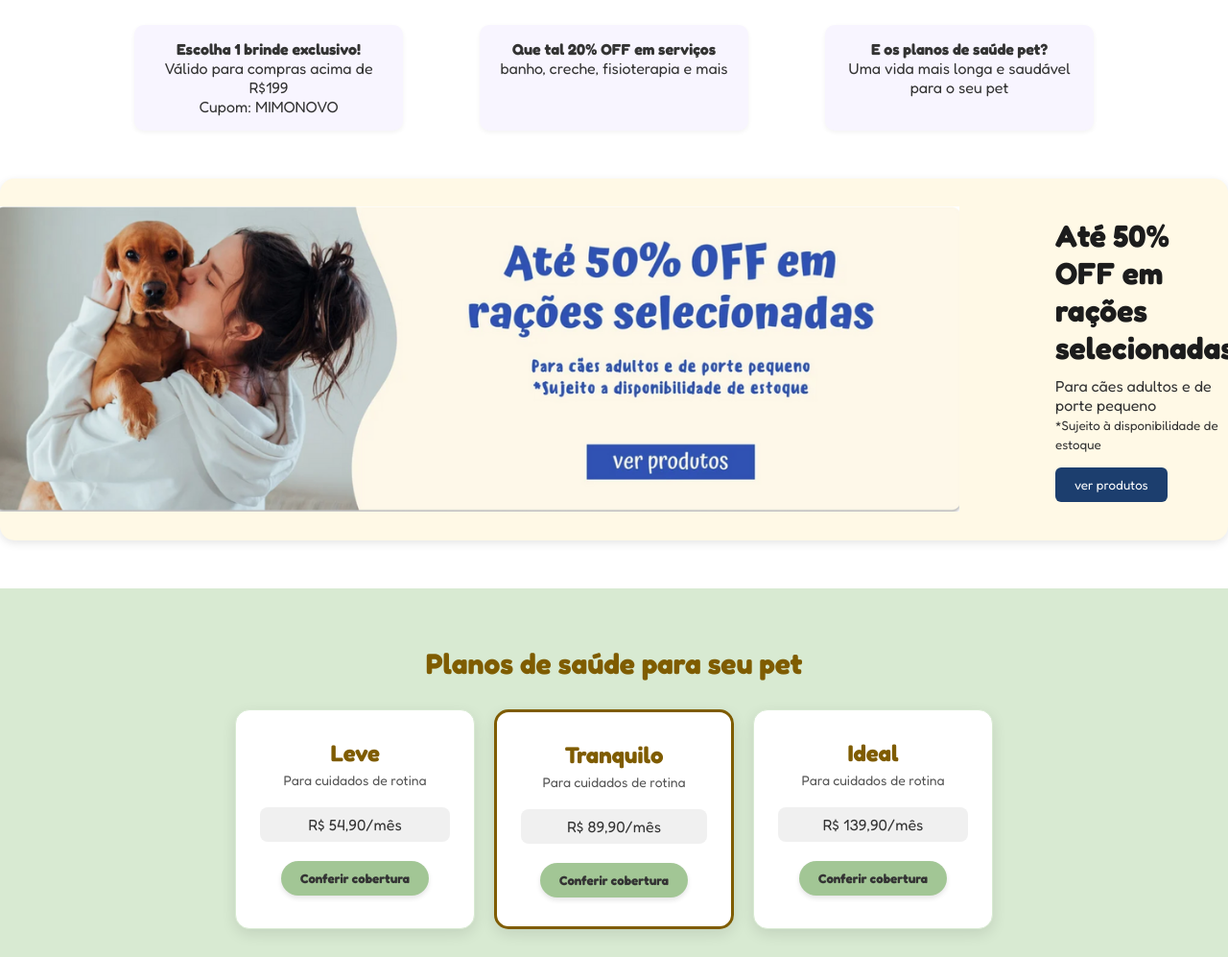
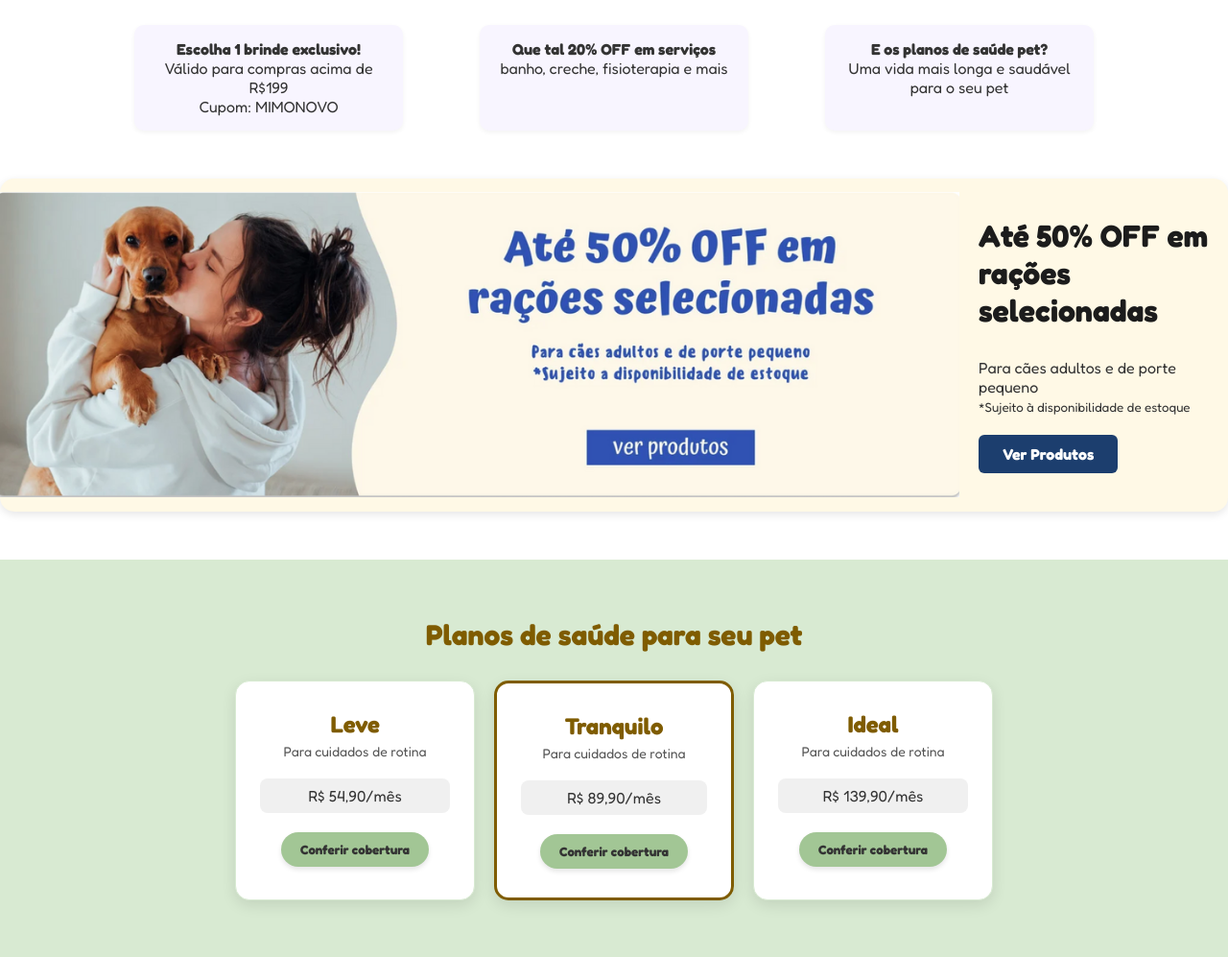
Before and after one commit to victorribeiro12/VACS2010, a PHP site: page /landing.html in a window 1280 px wide. Shown: the part 149-1146 px from the top of the page at 96% size. Run offline with PHP 8.4, Linux system fonts and the light colour scheme.

Commit message:
style & fix: (landing) botao de ver produtos funciona e etc *ultimo commit oficial*

```diff
--- a/Landing Page/landing.html
+++ b/Landing Page/landing.html
@@ -73,7 +73,8 @@
                     Para cães adultos e de porte pequeno<br>
                     <small>*Sujeito à disponibilidade de estoque</small>
                 </p>
-                <button class="btn-banner">ver produtos</button>
+                <a href="#produtos" class="btn-banner">Ver Produtos</a>
+
             </div>
         </div>
     </section>
@@ -113,7 +114,7 @@
                 <div class="tag-melhor-opcao">A melhor opção</div>
                 <h3>Anual</h3>
                 <span class="parcelamento">12x de R$ 24,99</span>
-                <span class="preco-grande">R$ 9,99<small> / mês</small></span>
+                <span class="preco-grande"><br>R$9,99<small> / mês</small></span>
                 <span class="valor-total">OU R$ 119,88 À VISTA</span>
                 <button>Quero contratar</button>
             </div>
@@ -180,7 +181,7 @@
     </section>
 
     <!-- PRODUTOS -->
-    <section class="produtos">
+    <section class="produtos" id="produtos">
         <h2 class="header-produtos">Até 50% OFF em produtos exclusivos</h2>
 
         <div class="grid-produtos">
--- a/Landing Page/style-landing.css
+++ b/Landing Page/style-landing.css
@@ -4,6 +4,10 @@
     padding: 0;
     box-sizing: border-box;
     font-family: 'Fredoka', sans-serif;
+}
+
+html {
+    scroll-behavior: smooth;
 }
 
 body {
@@ -139,19 +143,24 @@ body {
     margin-bottom: 10px;
 }
 
-.banner-text p {
-    font-size: 16px;
-    color: #333;
+.banner-text {
+    padding: 40px 20px;
+    margin-left: 0; /* centraliza no mobile */
+    display: flex;
+    flex-direction: column;
+    align-items: flex-start; /* ou center, se quiser centralizado */
+    gap: 20px; /* espaçamento entre texto e botão */
 }
 
 .btn-banner {
     background: #1c3e6e;
     color: white;
     border: none;
-    padding: 10px 20px;
+    padding: 10px 25px;
     border-radius: 6px;
-    margin-top: 15px;
     cursor: pointer;
+    font-weight: 700;
+    text-decoration: none;
 }
 
 .btn-banner:hover {
@@ -627,10 +636,16 @@ body {
         width: 100%;
     }
 
+    .banner-text a{
+        text-decoration: none;
+        color: white;
+    }
+
     .banner-text {
         padding: 20px;
         margin-left: 0;
         text-align: center;
+
     }
 
     .planos-container,
```
